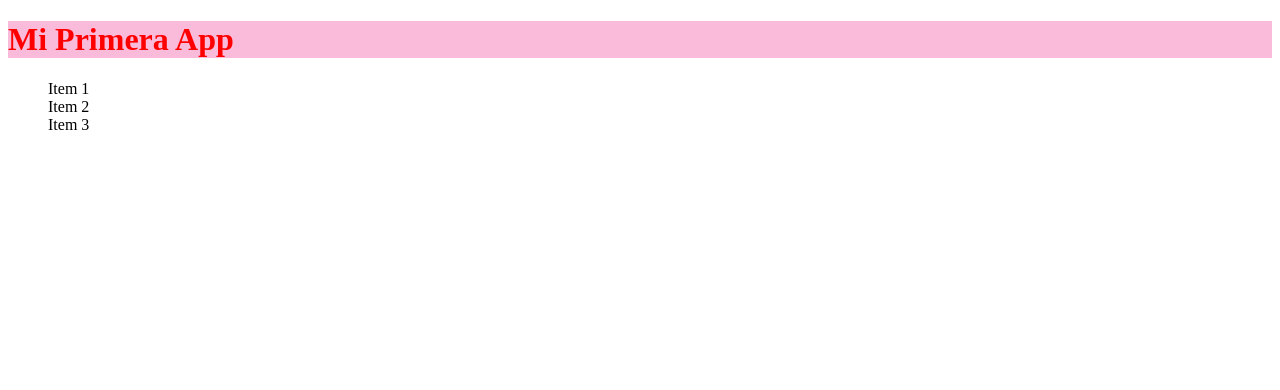
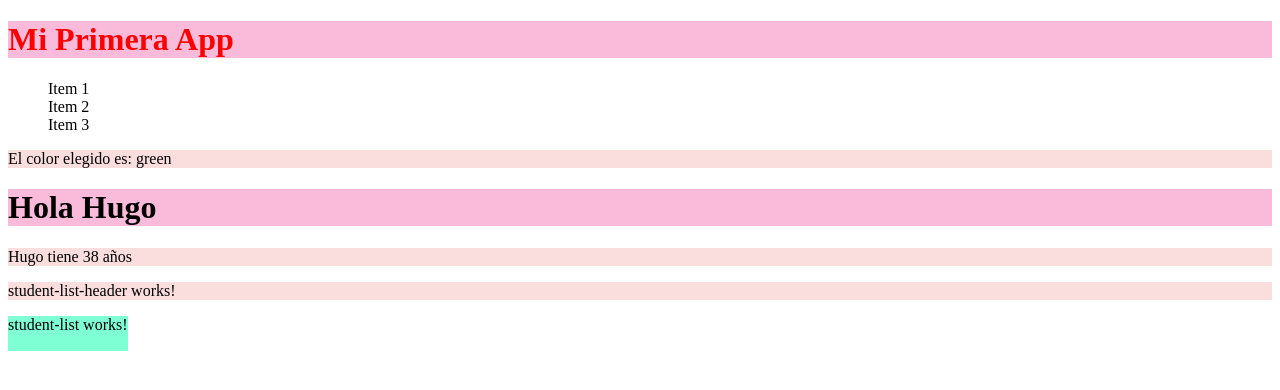
Before and after one commit to H-Quintero/Vuelta-a-empezar, an Angular app in the folder my-first-app/: page / in a window 1280 px wide. Shown: the top 390 px of the page. Built offline with nearby package versions, Linux system fonts and the light colour scheme.

Commit message:
Purbas con componentes

```diff
--- a/my-first-app/src/app/app.component.html
+++ b/my-first-app/src/app/app.component.html
@@ -1,3 +1,5 @@
 <h1 class="title">{{ title }}</h1>
 
 <app-example></app-example>
+
+<app-student-list></app-student-list>
--- a/my-first-app/src/app/app.module.ts
+++ b/my-first-app/src/app/app.module.ts
@@ -3,11 +3,15 @@ import { BrowserModule } from '@angular/platform-browser';
 
 import { AppComponent } from './app.component';
 import { ExampleComponent } from './example/example.component';
+import { StudentListComponent } from './student-list/student-list.component';
+import { StudentListHeaderComponent } from './student-list-header/student-list-header.component';
 
 @NgModule({
   declarations: [
     AppComponent,
-    ExampleComponent
+    ExampleComponent,
+    StudentListComponent,
+    StudentListHeaderComponent
   ],
   imports: [
     BrowserModule
--- a/my-first-app/src/app/example/example.component.html
+++ b/my-first-app/src/app/example/example.component.html
@@ -3,3 +3,8 @@
   <li>Item 2</li>
   <li>Item 3</li>
 </ul>
+
+<p>El color elegido es: {{ color }}</p>
+
+<h1>Hola {{ user.name }}</h1>
+<p>{{ user.name }} tiene {{ user.age }} años</p>
--- a/my-first-app/src/app/example/example.component.ts
+++ b/my-first-app/src/app/example/example.component.ts
@@ -31,6 +31,10 @@ export class ExampleComponent implements OnInit {
       name: 'Lucia',
       age: 25
     })
+
+    setTimeout(() => {
+      this.color = 'green'
+    }, 2000);
   }
 
   sayHello(): string {
--- /dev/null
+++ b/my-first-app/src/app/student-list-header/student-list-header.component.html
@@ -0,0 +1 @@
+<p>student-list-header works!</p>
--- /dev/null
+++ b/my-first-app/src/app/student-list-header/student-list-header.component.ts
@@ -0,0 +1,15 @@
+import { Component, OnInit } from '@angular/core';
+
+@Component({
+  selector: 'app-student-list-header',
+  templateUrl: './student-list-header.component.html',
+  styleUrls: ['./student-list-header.component.scss']
+})
+export class StudentListHeaderComponent implements OnInit {
+
+  constructor() { }
+
+  ngOnInit(): void {
+  }
+
+}
--- /dev/null
+++ b/my-first-app/src/app/student-list/student-list.component.html
@@ -0,0 +1,3 @@
+<app-student-list-header></app-student-list-header>
+
+<p>student-list works!</p>
--- /dev/null
+++ b/my-first-app/src/app/student-list/student-list.component.scss
@@ -0,0 +1,5 @@
+p {
+  background-color: aquamarine;
+  max-width: fit-content;
+  height: 35px;
+}
--- /dev/null
+++ b/my-first-app/src/app/student-list/student-list.component.ts
@@ -0,0 +1,15 @@
+import { Component, OnInit } from '@angular/core';
+
+@Component({
+  selector: 'app-student-list',
+  templateUrl: './student-list.component.html',
+  styleUrls: ['./student-list.component.scss']
+})
+export class StudentListComponent implements OnInit {
+
+  constructor() { }
+
+  ngOnInit(): void {
+  }
+
+}
```
Also changed, not shown: my-first-app/src/app/student-list-header/student-list-header.component.scss (added), 2 other files (tests, documents, lock files or other folders).
